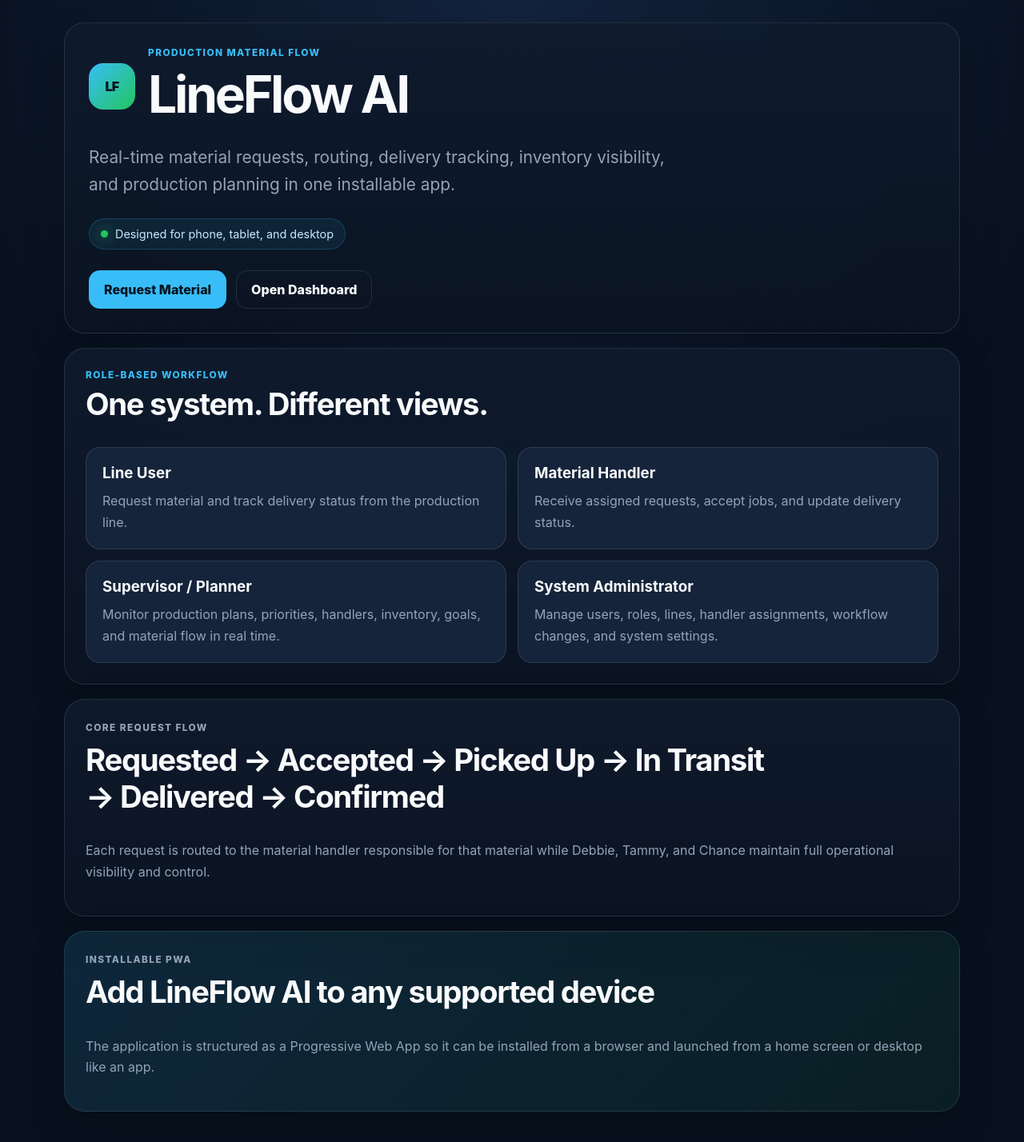
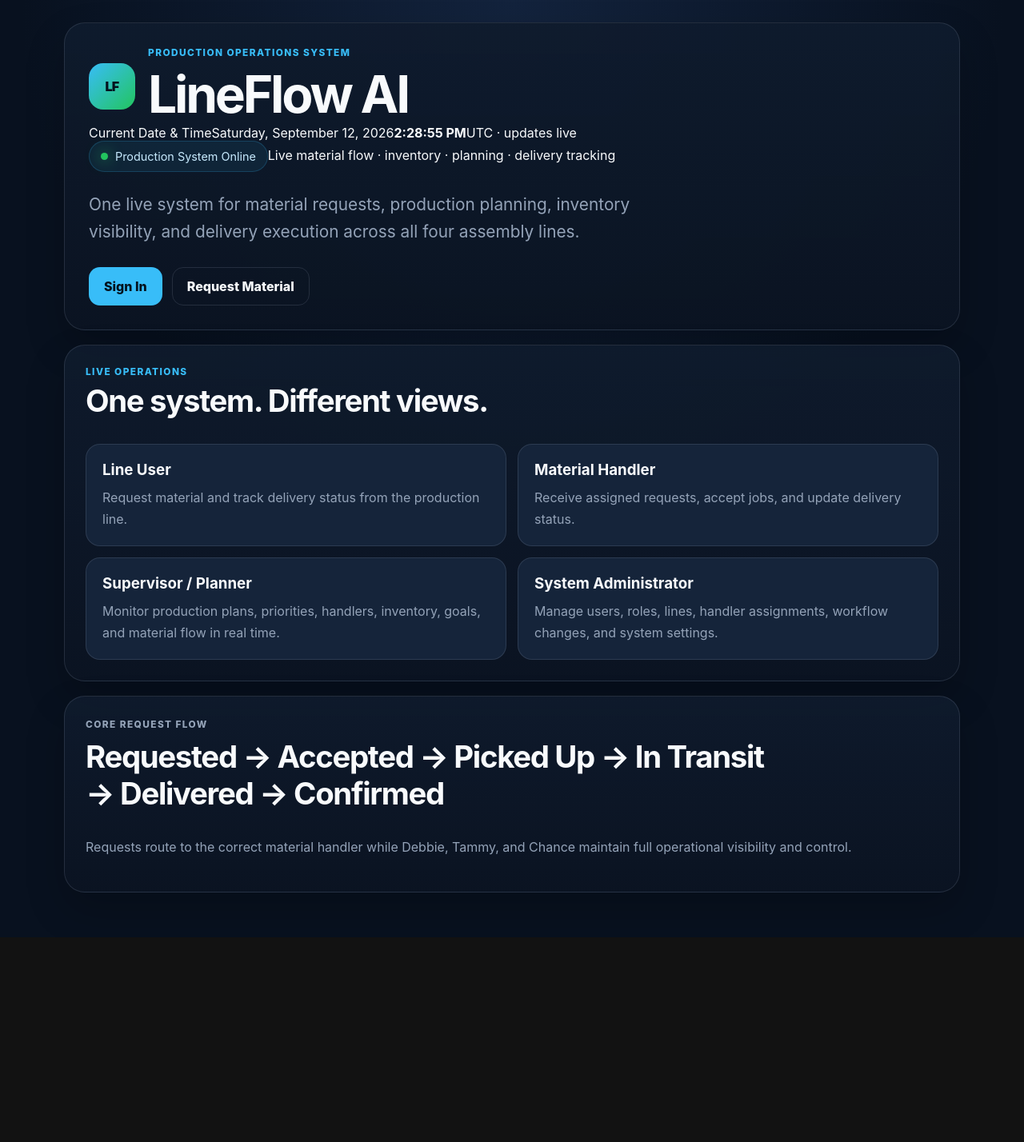
Before and after one commit to GregLivin/lineflow-ai, a Next.js app: page / in a window 1280 px wide. Shown: the top 1428 px of the page at 80% size. After the commit the page ends 1172 px from the top, so only its background shows below. Built offline with nearby package versions, Linux system fonts and the light colour scheme.

Commit message:
Refresh home screen with live production clock

```diff
--- a/app/page.tsx
+++ b/app/page.tsx
@@ -1,4 +1,5 @@
 import Link from 'next/link';
+import LiveClock from '../components/LiveClock';
 
 const roles = [
   {
@@ -21,35 +22,42 @@ const roles = [
 
 export default function Home() {
   return (
-    <main className="shell">
-      <section className="hero">
-        <div className="brandRow">
-          <div className="logoMark">LF</div>
-          <div>
-            <p className="eyebrow">Production Material Flow</p>
-            <h1>LineFlow AI</h1>
+    <main className="shell homeShell">
+      <section className="hero operationsHero">
+        <div className="heroTopRow">
+          <div className="brandRow">
+            <div className="logoMark">LF</div>
+            <div>
+              <p className="eyebrow">Production Operations System</p>
+              <h1>LineFlow AI</h1>
+            </div>
           </div>
+
+          <LiveClock />
         </div>
 
-        <p className="heroCopy">
-          Real-time material requests, routing, delivery tracking, inventory visibility, and production planning in one installable app.
+        <div className="operationsStatusRow">
+          <div className="statusStrip">
+            <span className="statusDot" />
+            <span>Production System Online</span>
+          </div>
+          <span className="systemMeta">Live material flow · inventory · planning · delivery tracking</span>
+        </div>
+
+        <p className="heroCopy compactHeroCopy">
+          One live system for material requests, production planning, inventory visibility, and delivery execution across all four assembly lines.
         </p>
 
-        <div className="statusStrip">
-          <span className="statusDot" />
-          <span>Designed for phone, tablet, and desktop</span>
-        </div>
-
-        <div className="actions">
-          <Link className="primaryButton linkButton" href="/login">Request Material</Link>
-          <Link className="secondaryButton linkButton" href="/login">Open Dashboard</Link>
+        <div className="actions homeActions">
+          <Link className="primaryButton linkButton" href="/login">Sign In</Link>
+          <Link className="secondaryButton linkButton" href="/login">Request Material</Link>
         </div>
       </section>
 
-      <section className="sectionBlock">
+      <section className="sectionBlock homeOverview">
         <div className="sectionHeading">
           <div>
-            <p className="eyebrow">Role-based workflow</p>
+            <p className="eyebrow">Live Operations</p>
             <h2>One system. Different views.</h2>
           </div>
         </div>
@@ -65,21 +73,11 @@ export default function Home() {
       </section>
 
       <section className="sectionBlock flowBlock">
-        <p className="eyebrow">Core request flow</p>
+        <p className="eyebrow">Core Request Flow</p>
         <h2>Requested → Accepted → Picked Up → In Transit → Delivered → Confirmed</h2>
         <p>
-          Each request is routed to the material handler responsible for that material while Debbie, Tammy, and Chance maintain full operational visibility and control.
+          Requests route to the correct material handler while Debbie, Tammy, and Chance maintain full operational visibility and control.
         </p>
-      </section>
-
-      <section className="installCard">
-        <div>
-          <p className="eyebrow">Installable PWA</p>
-          <h2>Add LineFlow AI to any supported device</h2>
-          <p>
-            The application is structured as a Progressive Web App so it can be installed from a browser and launched from a home screen or desktop like an app.
-          </p>
-        </div>
       </section>
     </main>
   );
```
